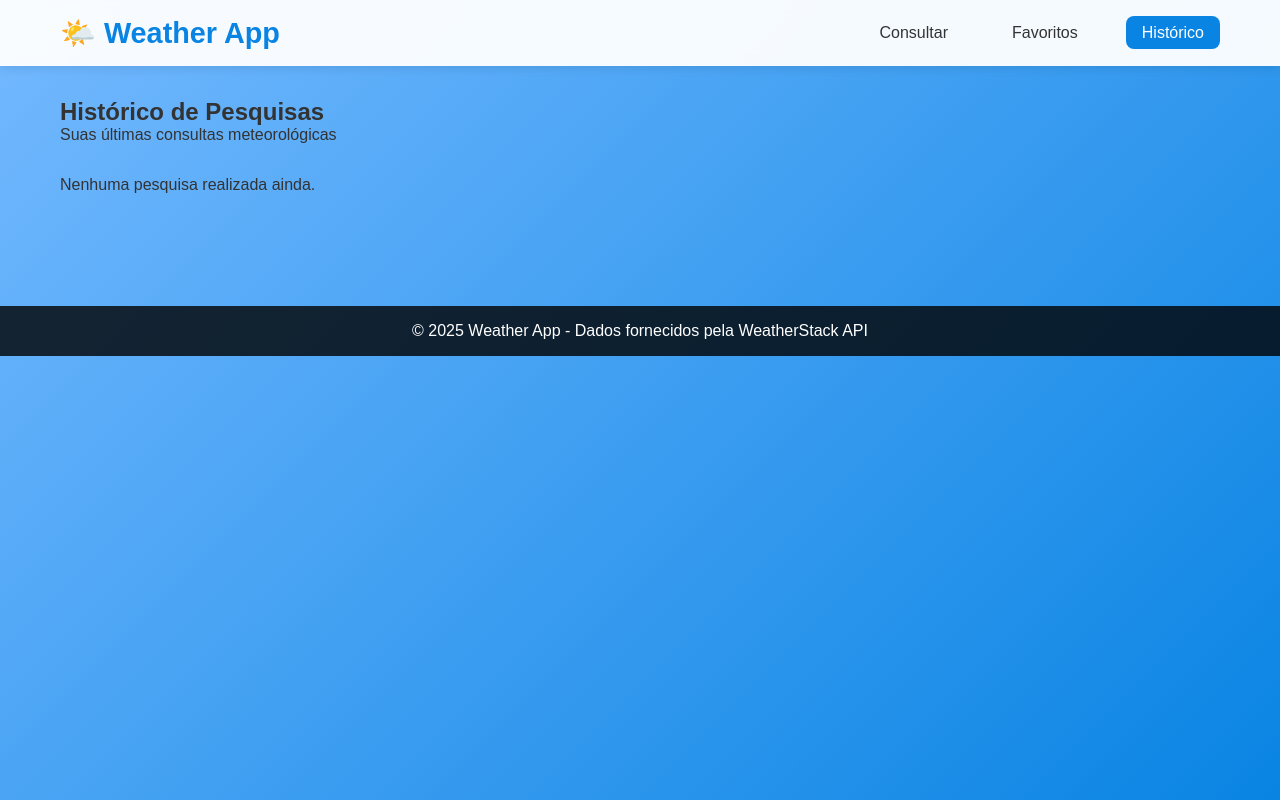
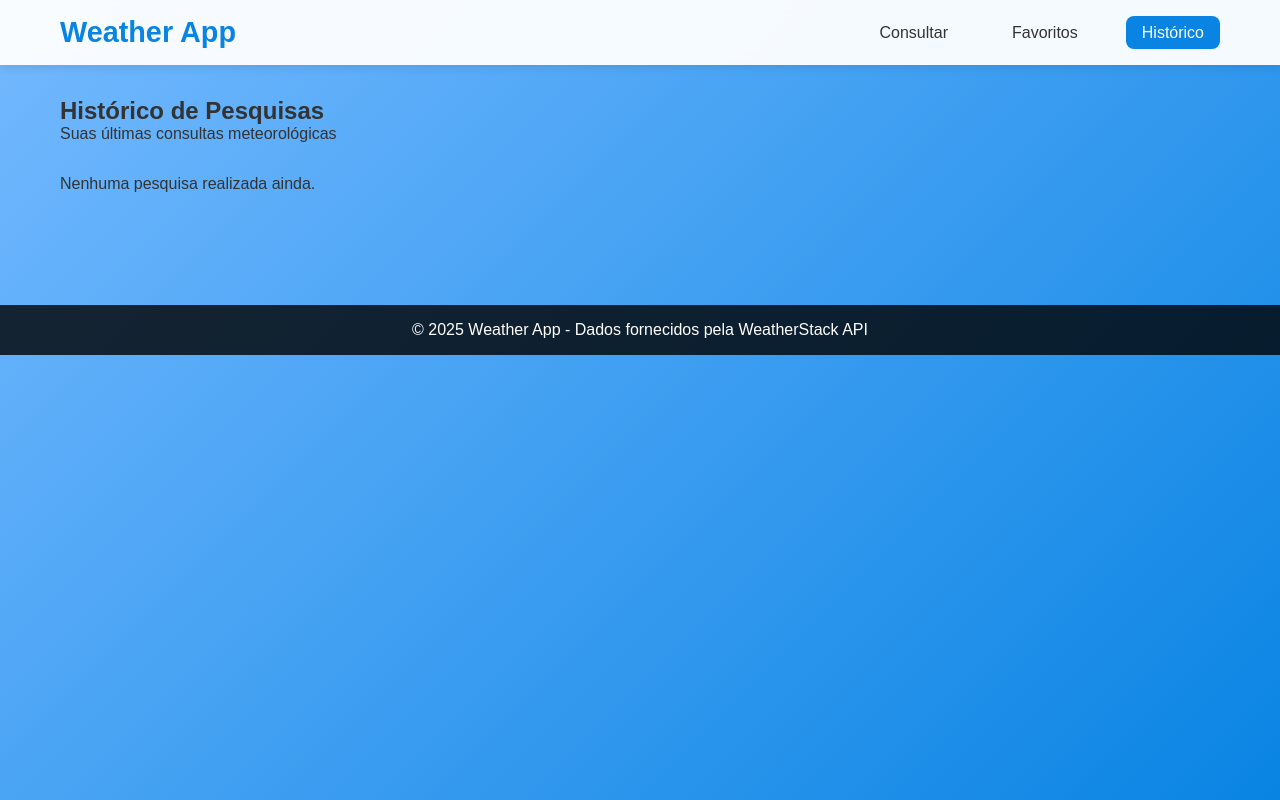
Before and after one commit to D3LT7-ops/-10---API-REST, a plain HTML site: page history.html in a window 1280 px wide. Drawn offline with Linux system fonts and the light colour scheme.

Commit message:
Update history.html

```diff
--- a/history.html
+++ b/history.html
@@ -10,7 +10,7 @@
     <header>
         <nav>
             <div class="logo">
-                <h1>🌤️ Weather App</h1>
+                <h1> Weather App</h1>
             </div>
             <ul class="nav-links">
                 <li><a href="index.html">Consultar</a></li>
```
